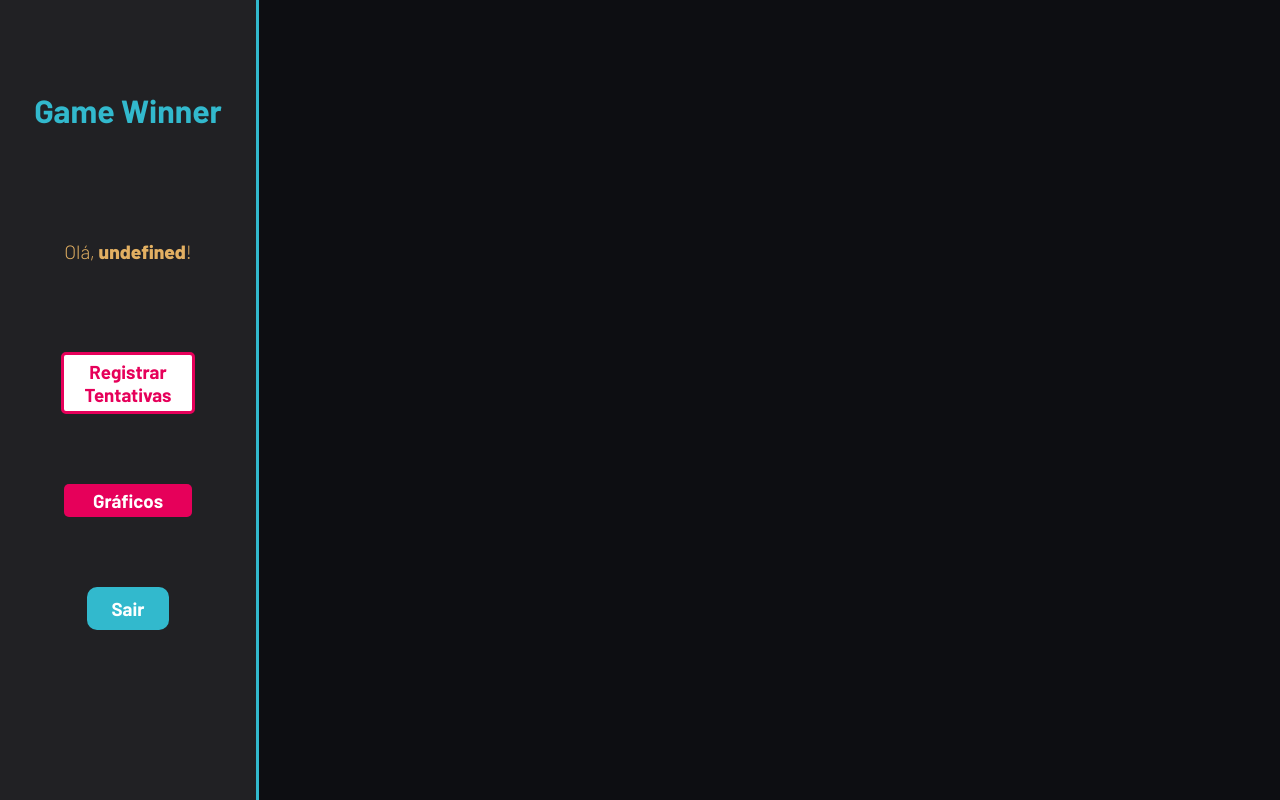
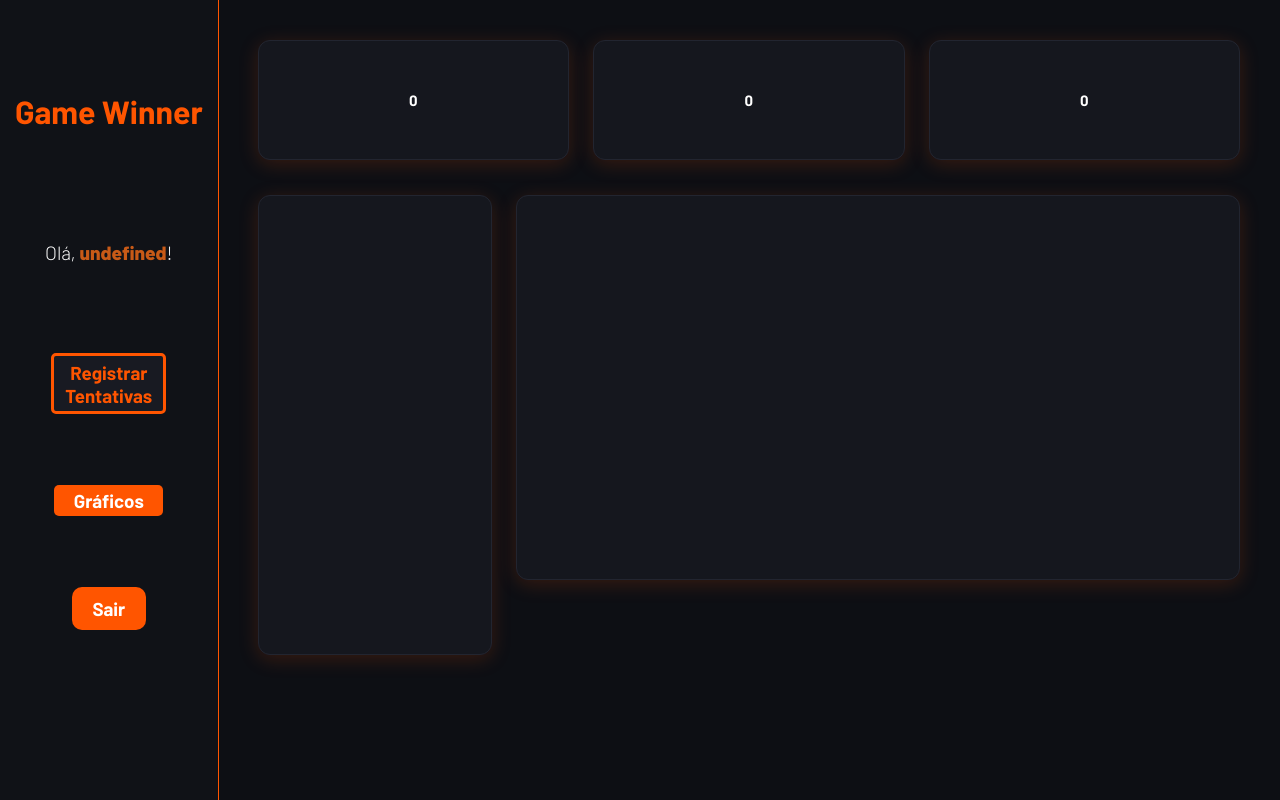
Before and after one commit to Lucas-gon/Projeto-Individual-Lucas-Gon-alves-Coelho, a website: page web-data-viz/public/dashboard/dashboard.html in a window 1280 px wide. Drawn offline with nearby package versions, Linux system fonts and the light colour scheme; no server answers.

Commit message:
Feat: Foi adicionado classes essencias para a estiilização da tela de DashBoard.

```diff
--- a/web-data-viz/public/css/dashboards.css
+++ b/web-data-viz/public/css/dashboards.css
@@ -2,10 +2,32 @@
 
 @import url('https://fonts.googleapis.com/css2?family=Barlow:ital,wght@0,100;0,200;0,300;0,400;0,500;0,600;0,700;0,800;0,900;1,100;1,200;1,300;1,400;1,500;1,600;1,700;1,800;1,900&display=swap');
 
-body {
-  margin: 0;
-  padding: 0;
-  font-family: 'Barlow', 'Segoe UI', 'Segoe UI', Tahoma, Geneva, Verdana, sans-serif;
+:root{
+  --background:#0d0f14;
+  --header:#101217;
+  --card:#181a22;
+
+  --primary:#FF5500;
+
+  --texto:#ffffff;
+  --texto-secundario:#b9bcc6;
+}
+
+body{
+  margin:0;
+  padding:0;
+  font-family:'Barlow',sans-serif;
+  background-color:var(--background);
+  color:var(--texto);
+}
+
+.kpi-primeiro {
+  display: grid;
+  flex-wrap: wrap;
+  justify-content: center;
+  align-items: center;
+  width: 100%;
+  margin-top: 20px;
 }
 
 .label-captura {
@@ -116,7 +138,9 @@ body {
 }
 
 .dash {
-  width: 80%;
+  flex: 1;
+  width: 40%;
+  height: 50%;
   position: relative;
   top: 0;
   left: 20%;
@@ -325,15 +349,88 @@ canvas {
 }
 
 /* PAGINA DOS GRÁFICOS 2023-2026 */
+.dashboard_completa{
+  margin-left: 17%;
+  padding:40px;
+  box-sizing: border-box;
+  min-height: 100vh;
+  background-color: var(--background);
+}
+
+.kpis{
+    display:flex;
+    gap:24px;
+    margin-bottom:35px;
+    width: 100%;
+}
+
+.kpi{
+  flex: 1;
+  height: 120px;
+  background: #15171e;
+  color: white;
+  border-radius: 12px;
+  display: flex;
+  flex-direction: column;
+  justify-content: center;
+  align-items: center;
+  gap: 8px;
+  font-size: 15px;
+  font-weight: bold;
+  border: 1px solid #222530;
+  box-shadow: 0px 4px 20px rgba(0, 0, 0, 0.4);
+  transition: transform 0.2s ease, box-shadow 0.2s ease;
+  box-shadow: 0px 4px 20px rgba(255, 85, 0, 0.177);
+  box-sizing: border-box;
+}
+
+.kpi:hover {
+  transform: translateY(-3px);
+  border-color: var(--primary);
+}
+
+.titulo-kpi{
+  color: var(--texto-secundario);
+  font-size: 12px;
+  font-weight: 700;
+  letter-spacing: 1.5px;
+  text-transform: uppercase;
+}
+
+.graficos{
+  display: flex;
+  gap: 24px;
+  align-items: stretch;
+  width: 100%;
+}
+
+.grafico-linha{
+  flex:2;
+  height: 460px;
+  background: #15171e;
+  padding: 40px;
+  border-radius: 12px;
+  border: 1px solid #222530;
+  box-shadow: 0px 4px 20px rgba(255, 85, 0, 0.177);
+  box-sizing: border-box;
+}
+
+.grafico-donut{
+  height: 385px;
+  background: #15171e;
+  padding: 22px;
+  border-radius: 12px;
+  border: 1px solid #222530;
+  box-shadow: 0px 4px 20px rgba(255, 85, 0, 0.177);
+  box-sizing: border-box;
+  display: flex;
+  flex-direction: column;
+  justify-content: center;
+  align-items: center;
+}
 
 .janela {
   display: flex;
-  /* width: 100vw; */
-}
-
-.header-left a {
-  text-decoration: none;
-  color: white;
 }
 
 .header-left {
@@ -342,29 +439,31 @@ canvas {
   left: 0;
   z-index: 999;
   height: 100vh;
-  width: 20%;
+  width: 17%;
   display: flex;
   flex-direction: column;
   justify-content: space-evenly;
   align-items: center;
-  border-right: 3px solid #32b9cd;
-  background-color: #212124;
+  border-right: var(--primary) 1.5px solid;
+  background-color: var(--header);
 }
 
-.dash-right {
-  display: flex;
-  width: 70%;
-  height: fit-content;
-  background-color: #161618;
-  position: relative;
-  top: 0;
-  left: 25%;
-  height: 100vh;
-  overflow: auto;
+.header-left a {
+  text-decoration: none;
+  color: white;
+}
+
+.dash-right{
+    position: relative;
+    left: 17%;
+    width: calc(100% - 17%);
+    min-height: 100vh;
+    background: #0d0f14;
+    overflow-y: auto;
 }
 
 .header-left h1 {
-  color: #32b9cd;
+  color: var(--primary);
 }
 
 .hello {
@@ -374,19 +473,20 @@ canvas {
 }
 
 .hello h3 {
-  color: #e3b062;
+  color: white;
   font-weight: 300;
   font-size: 1.2rem;
 }
 
 .hello h3 span {
   font-weight: 800;
+  color: #C85A17;
 }
 
 .btn-nav {
   width: 40%;
   color: white;
-  background-color: #e6005a;
+  background-color: var(--primary);
   border-radius: 5px;
   text-align: center;
   padding: 2% 5%;
@@ -394,15 +494,15 @@ canvas {
 
 .btn-nav-white {
   width: 40%;
-  background-color: white;
-  border: 3px solid #e6005a;
+  background-color: var(--card);
+  border: 3px solid var(--primary);
   border-radius: 5px;
   text-align: center;
   padding: 2% 5%;
 }
 
 .btn-nav-white h3 {
-  color: #e6005a;
+  color: var(--primary);
   padding: 0;
   margin: 0;
 }
@@ -417,7 +517,7 @@ canvas {
   margin: 0;
   padding: 0;
   width: 20%;
-  background-color: #32b9cd;
+  background-color: var(--primary);
   color: white;
   border-radius: 10px;
   text-align: center;
```
